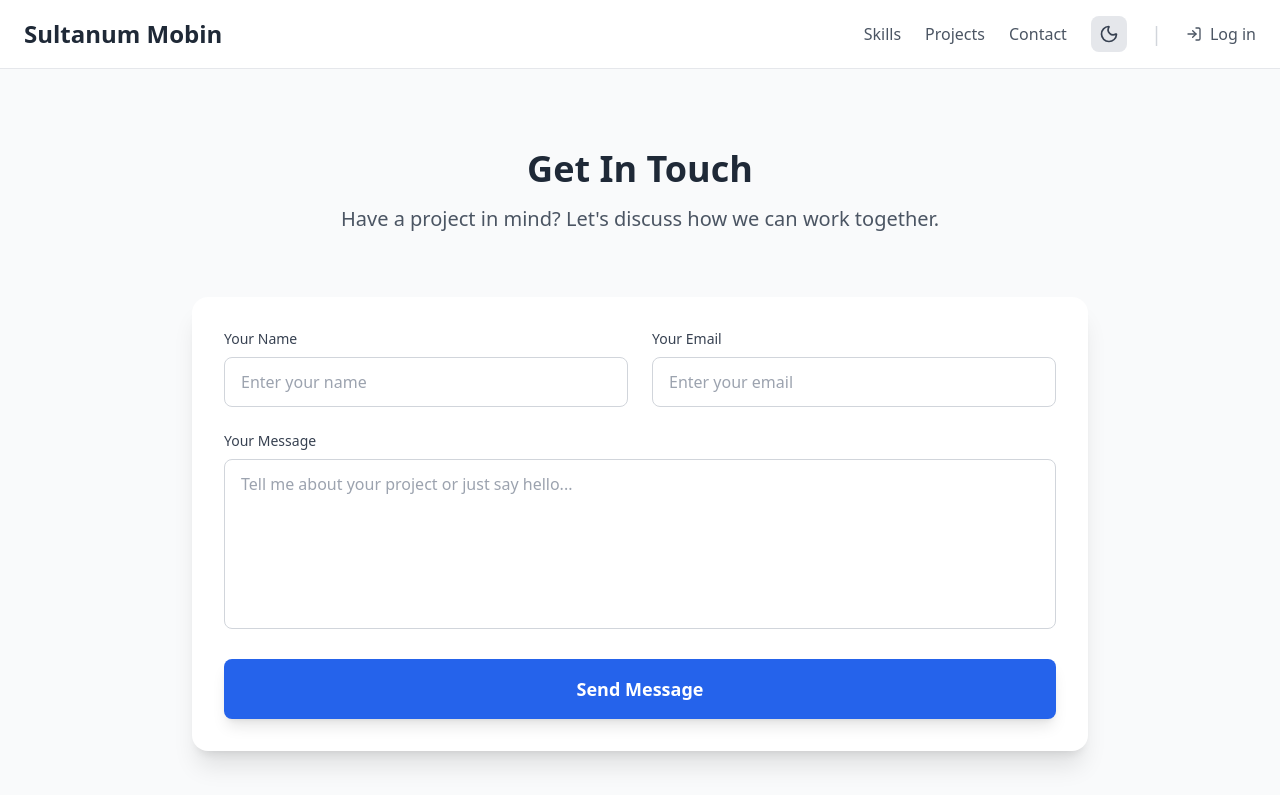
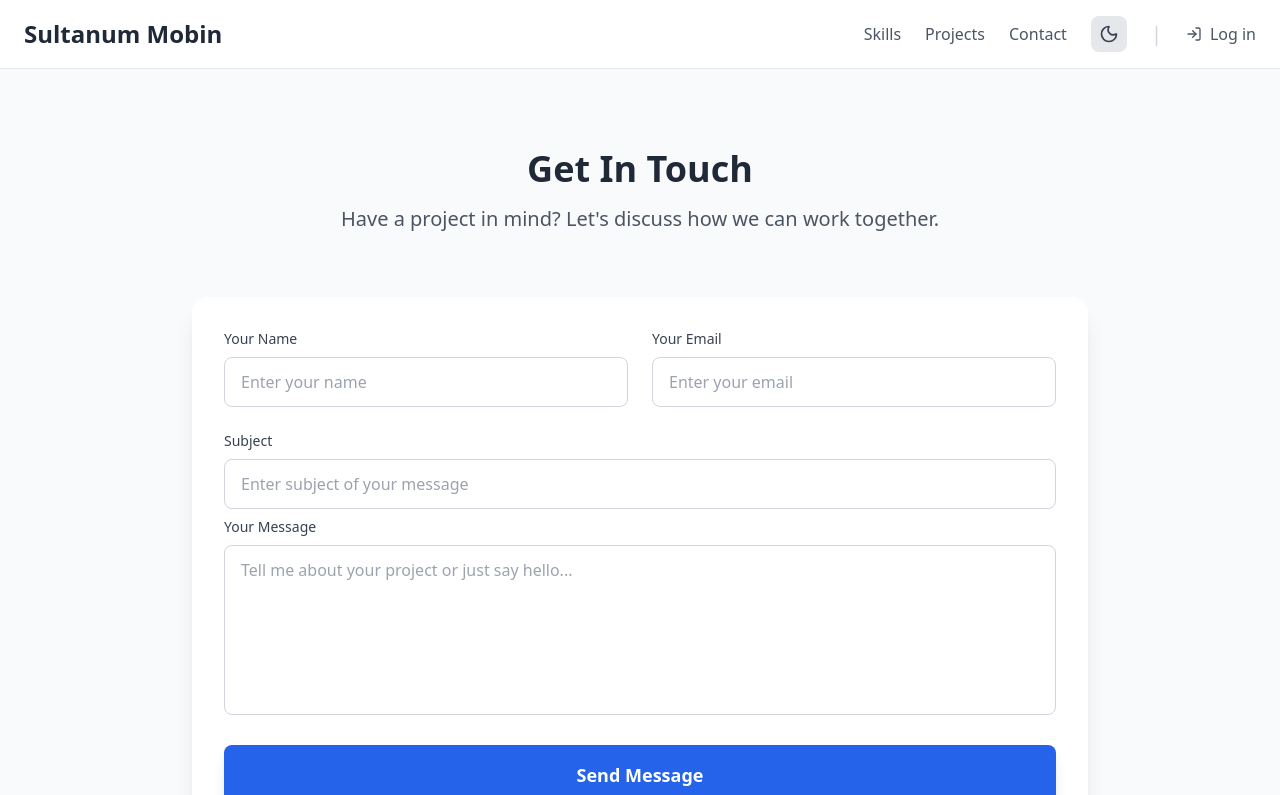
Before and after one commit to smsultan76/portfolio, a Next.js app: page /contact in a window 1280 px wide. Shown: the top 795 px of the page. Built offline with nearby package versions, Linux system fonts and the light colour scheme.

Commit message:
add submit input in contact form

```diff
--- a/app/components/Contact.tsx
+++ b/app/components/Contact.tsx
@@ -6,6 +6,7 @@ export default function Contact() {
   const [formData, setFormData] = useState({
     name: '',
     email: '',
+    subject: '',
     message: '',
   });
 
@@ -14,7 +15,7 @@ export default function Contact() {
     // Handle form submission
     console.log('Form submitted:', formData);
     alert('Thank you for your message! I will get back to you soon.');
-    setFormData({ name: '', email: '', message: '' });
+    setFormData({ name: '', email: '', subject: '', message: '' });
   };
 
   const handleChange = (e: React.ChangeEvent<HTMLInputElement | HTMLTextAreaElement>) => {
@@ -70,7 +71,13 @@ export default function Contact() {
                 </div>
               </div>
               <div>
-                <label htmlFor="message" className="block text-sm font-medium text-gray-700 dark:text-gray-300 mb-2">
+                <div>
+                  <label htmlFor="subject" className="block text-sm font-medium text-gray-700 dark:text-gray-300 mb-2">Subject</label>
+                  <input type="text" id="subject" name="subject" value={formData.subject} onChange={handleChange}
+                    className="w-full px-4 py-3 border border-gray-300 dark:border-gray-600 rounded-lg focus:ring-2 focus:ring-blue-500 focus:border-transparent bg-white dark:bg-gray-600 text-gray-900 dark:text-white transition-all duration-300"
+                    placeholder="Enter subject of your message"/>
+                </div>
+                <label htmlFor="message" className="block text-sm font-medium text-gray-700 dark:text-gray-300 my-2">
                   Your Message
                 </label>
                 <textarea
```
